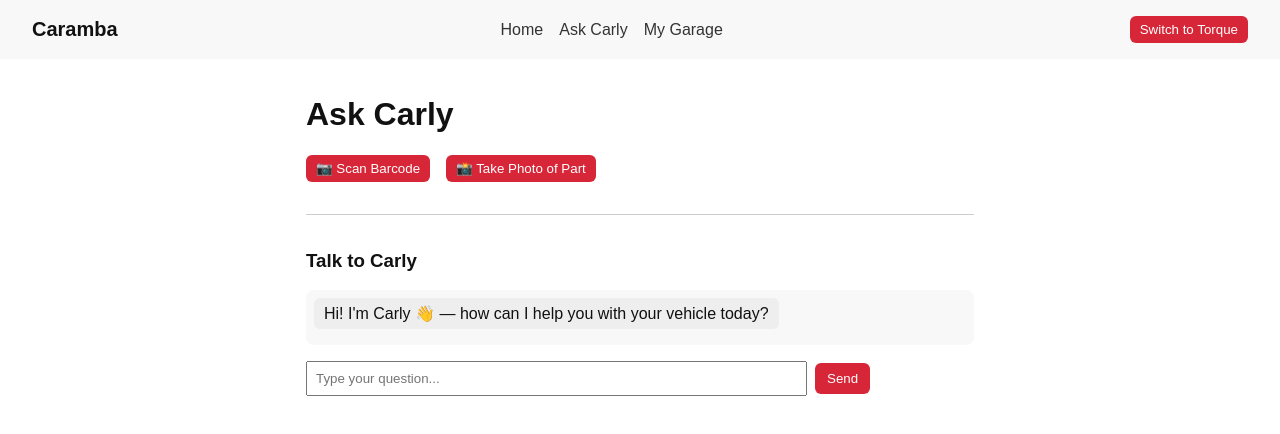
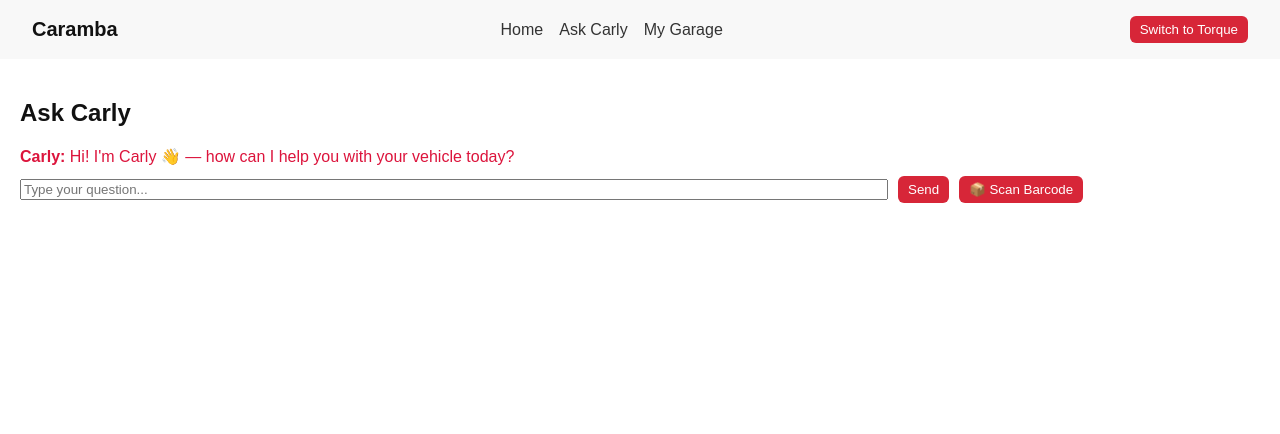
Before and after one commit to bstockes/caramba-reset, a Next.js app: page /ask in a window 1280 px wide. Shown: the top 434 px of the page. Built offline with nearby package versions, Linux system fonts and the light colour scheme.

Commit message:
Add files via upload

```diff
--- /dev/null
+++ b/components/BarcodeScanner.js
@@ -0,0 +1,25 @@
+
+import { useEffect } from 'react';
+
+export default function BarcodeScanner({ onScan, onCancel }) {
+  useEffect(() => {
+    const timeout = setTimeout(() => {
+      // Simulate a scanned barcode
+      onScan('BP1234');
+    }, 1500);
+
+    return () => clearTimeout(timeout);
+  }, [onScan]);
+
+  return (
+    <div style={{
+      position: 'fixed', top: 0, left: 0, width: '100%', height: '100%',
+      background: 'rgba(0,0,0,0.8)', display: 'flex',
+      flexDirection: 'column', alignItems: 'center', justifyContent: 'center',
+      color: 'white', zIndex: 9999
+    }}>
+      <p>📷 Scanning barcode...</p>
+      <button onClick={onCancel} style={{ marginTop: 20 }}>Cancel</button>
+    </div>
+  );
+}
--- a/pages/ask.js
+++ b/pages/ask.js
@@ -1,99 +1,66 @@
 
 import { useState } from 'react';
-import CameraCapture from '../components/CameraCapture';
-import PartResultCard from '../components/PartResultCard';
+import BarcodeScanner from '../components/BarcodeScanner';
 
-export default function AskPage() {
-  const [showCamera, setShowCamera] = useState(false);
-  const [scanMode, setScanMode] = useState(null);
-  const [partInfo, setPartInfo] = useState(null);
+export default function Ask() {
   const [messages, setMessages] = useState([
-    { from: "carly", text: "Hi! I'm Carly 👋 — how can I help you with your vehicle today?" }
+    { from: 'carly', text: "Hi! I'm Carly 👋 — how can I help you with your vehicle today?" }
   ]);
   const [input, setInput] = useState('');
+  const [scanning, setScanning] = useState(false);
 
-  const handleCapture = () => {
-    setShowCamera(false);
-    if (scanMode === 'barcode') {
-      setPartInfo({
-        type: 'Barcode',
-        partNumber: 'BOSCH-0986AF5091',
-        name: 'Cabin Air Filter',
-        links: [
-          { name: 'Amazon', url: 'https://www.amazon.com', price: '$19.95' },
-          { name: 'AutoZone', url: 'https://www.autozone.com', price: '$22.99' },
-          { name: 'OEMVolkswagen.com', url: 'https://www.oemvolkswagen.com', price: '$27.50' }
-        ]
-      });
-    } else {
-      setPartInfo({
-        type: 'Photo',
-        partNumber: 'BOSCH-0986AF5091',
-        name: 'Cabin Air Filter',
-        desc: 'Compatible with 2021 VW Tiguan',
-        links: [
-          { name: 'Amazon', url: 'https://www.amazon.com', price: '$19.95' },
-          { name: 'AutoZone', url: 'https://www.autozone.com', price: '$22.99' }
-        ]
-      });
-    }
+  const handleSend = () => {
+    if (!input.trim()) return;
+    const userMessage = { from: 'user', text: input };
+    const carlyReply = {
+      from: 'carly',
+      text: "Thanks for your question! I'm fetching some helpful info... (demo)"
+    };
+    setMessages([...messages, userMessage, carlyReply]);
+    setInput('');
   };
 
-  const sendMessage = () => {
-    if (!input.trim()) return;
-    setMessages([...messages, { from: 'user', text: input }]);
-    setInput('');
-    setTimeout(() => {
-      setMessages(prev => [...prev, {
+  const handleScan = () => {
+    setScanning(true);
+  };
+
+  const handleBarcodeDetected = (code) => {
+    setScanning(false);
+    setMessages(prev => [
+      ...prev,
+      { from: 'user', text: '📦 Scanned part barcode...' },
+      {
         from: 'carly',
-        text: 'Thanks for your question! Try checking your coolant level or AC compressor.'
-      }]);
-    }, 1000);
+        text: `I found: Bosch Brake Pads (Part #${code})
+
+Available at:
+- [AutoZone](https://autozone.com)
+- [Amazon](https://amazon.com)`
+      }
+    ]);
   };
 
   return (
-    <div style={{ padding: '1rem', maxWidth: 700, margin: '0 auto' }}>
-      <h1>Ask Carly</h1>
-
-      <div style={{ marginBottom: '1rem' }}>
-        <button onClick={() => { setScanMode('barcode'); setShowCamera(true); }}>
-          📷 Scan Barcode
-        </button>
-        <button onClick={() => { setScanMode('photo'); setShowCamera(true); }} style={{ marginLeft: '1rem' }}>
-          📸 Take Photo of Part
-        </button>
+    <div style={{ padding: 20 }}>
+      <h2>Ask Carly</h2>
+      <div style={{ marginBottom: 10 }}>
+        {messages.map((msg, i) => (
+          <div key={i} style={{ margin: '10px 0', color: msg.from === 'carly' ? 'crimson' : 'black' }}>
+            <strong>{msg.from === 'carly' ? 'Carly' : 'You'}:</strong> {msg.text}
+          </div>
+        ))}
       </div>
-
-      {showCamera && (
-        <CameraCapture onCapture={handleCapture} onCancel={() => setShowCamera(false)} />
+      <input
+        value={input}
+        onChange={e => setInput(e.target.value)}
+        placeholder="Type your question..."
+        style={{ width: '70%', marginRight: 10 }}
+      />
+      <button onClick={handleSend}>Send</button>
+      <button onClick={handleScan} style={{ marginLeft: 10 }}>📦 Scan Barcode</button>
+      {scanning && (
+        <BarcodeScanner onScan={handleBarcodeDetected} onCancel={() => setScanning(false)} />
       )}
-
-      {partInfo && <PartResultCard info={partInfo} />}
-
-      <div style={{ marginTop: '2rem', borderTop: '1px solid #ccc', paddingTop: '1rem' }}>
-        <h3>Talk to Carly</h3>
-        <div style={{ maxHeight: 200, overflowY: 'auto', marginBottom: '1rem', padding: '0.5rem', background: '#f8f8f8', borderRadius: 8 }}>
-          {messages.map((m, i) => (
-            <div key={i} style={{ marginBottom: 8, textAlign: m.from === 'user' ? 'right' : 'left' }}>
-              <span style={{
-                background: m.from === 'user' ? '#dcf8c6' : '#eee',
-                padding: '6px 10px',
-                borderRadius: 6,
-                display: 'inline-block'
-              }}>{m.text}</span>
-            </div>
-          ))}
-        </div>
-        <input
-          type="text"
-          placeholder="Type your question..."
-          value={input}
-          onChange={(e) => setInput(e.target.value)}
-          onKeyDown={(e) => e.key === 'Enter' && sendMessage()}
-          style={{ width: '75%', padding: 8 }}
-        />
-        <button onClick={sendMessage} style={{ padding: '8px 12px', marginLeft: 8 }}>Send</button>
-      </div>
     </div>
   );
 }
```
